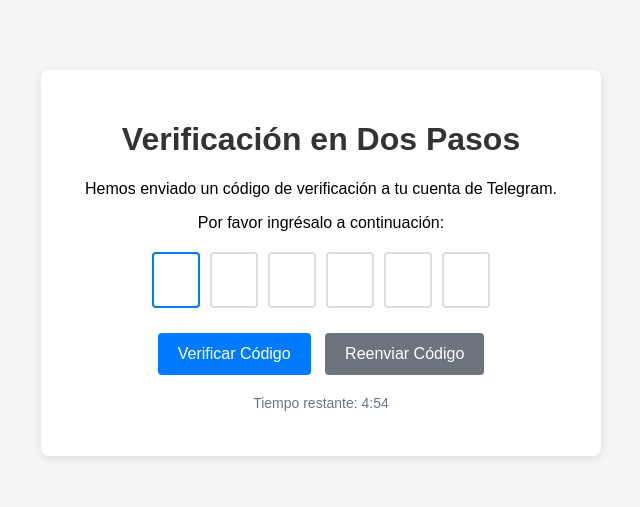
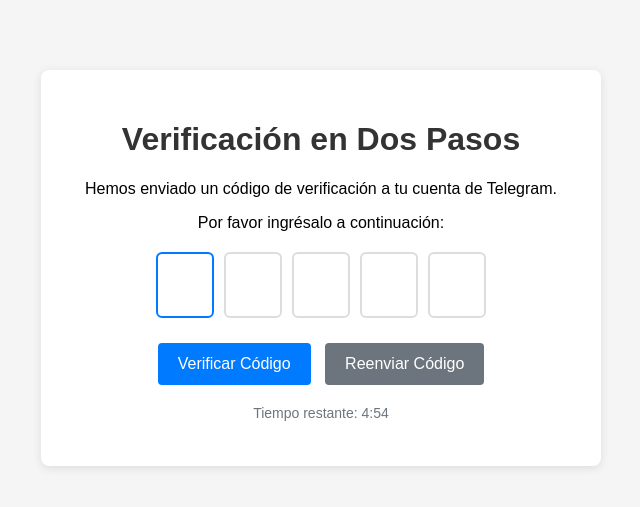
Before and after one commit to zafronock2028/Telegram-auto-poster-version-lite, a Flask app: template templates/verify.html in a window 1280 px wide. Shown: the top 507 px of the page, without its empty margins (319-959 px from the left). Run offline with Flask 3, Linux system fonts and the light colour scheme; the template is opened without the code that fills it, so the values that code supplies are empty.

Commit message:
Update verify.html

```diff
--- a/templates/verify.html
+++ b/templates/verify.html
@@ -29,12 +29,12 @@
             margin: 20px 0;
         }
         .code-input {
-            width: 40px;
-            height: 50px;
+            width: 50px;
+            height: 60px;
             text-align: center;
-            font-size: 24px;
+            font-size: 28px;
             border: 2px solid #ddd;
-            border-radius: 4px;
+            border-radius: 6px;
         }
         .code-input:focus {
             border-color: #007bff;
@@ -102,7 +102,6 @@
                 <input type="text" class="code-input" name="code3" maxlength="1">
                 <input type="text" class="code-input" name="code4" maxlength="1">
                 <input type="text" class="code-input" name="code5" maxlength="1">
-                <input type="text" class="code-input" name="code6" maxlength="1">
             </div>
 
             <input type="hidden" name="verification_code" id="verification_code">
@@ -115,13 +114,13 @@
     </div>
 
     <script>
-        // Combinar los 6 campos en un solo código
+        // Combinar los 5 campos en un solo código
         const codeInputs = document.querySelectorAll('.code-input');
         const verificationInput = document.getElementById('verification_code');
 
         codeInputs.forEach((input, index) => {
             input.addEventListener('input', () => {
-                if (input.value.length === 1 && index < 5) {
+                if (input.value.length === 1 && index < 4) {
                     codeInputs[index + 1].focus();
                 }
 
```
